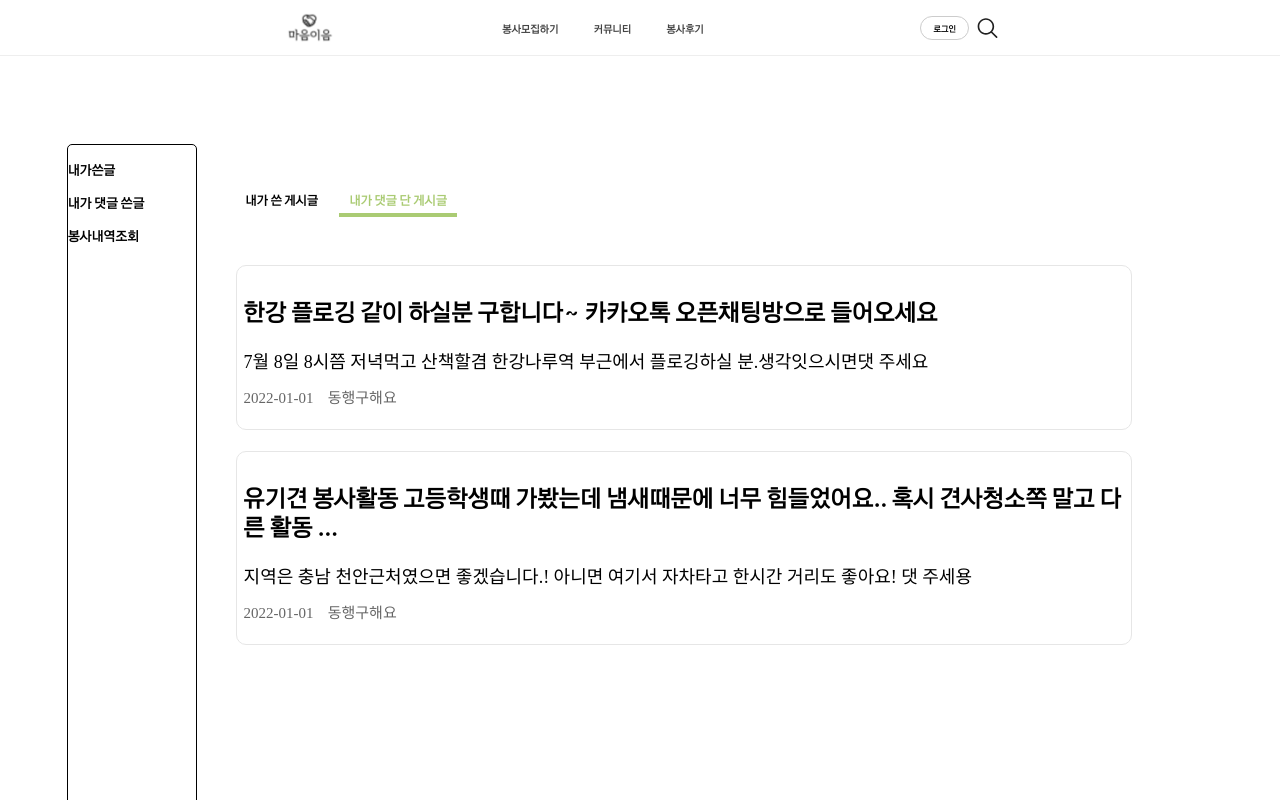
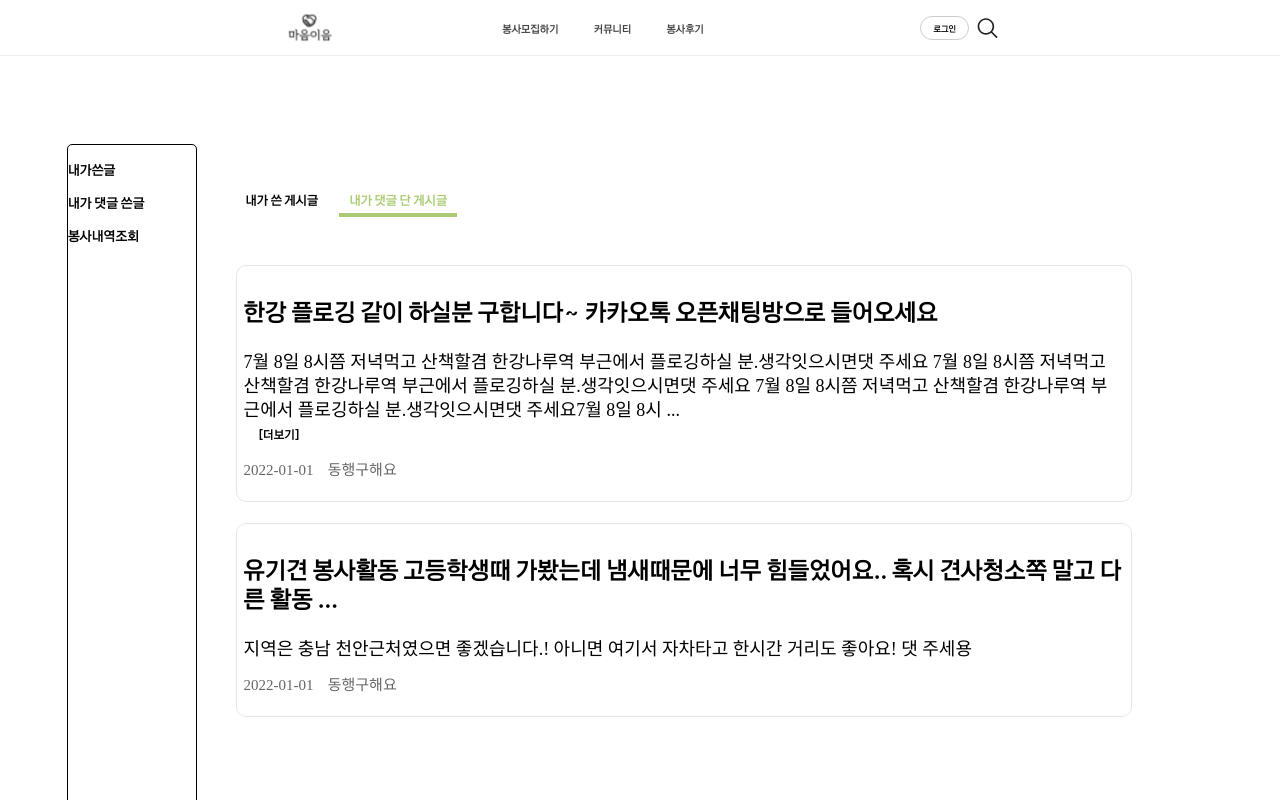
Before and after one commit to maumeum/Front-end, a React (Vite) app: page /mypage/comment in a window 1280 px wide. Shown: the top 800 px of the page. Built offline with nearby package versions, Linux system fonts and the light colour scheme; a web font is replaced by a local one.

Commit message:
[Feat] 게시글 조회에서 더보기 기능 추가

```diff
--- a/src/components/MyPost/MyPost.tsx
+++ b/src/components/MyPost/MyPost.tsx
@@ -13,7 +13,7 @@ function MyPost() {
 			title:
 				'한강 플로깅 같이 하실분 구합니다~ 카카오톡 오픈채팅방으로 들어오세요',
 			content:
-				'7월 8일 8시쯤 저녁먹고 산책할겸 한강나루역 부근에서 플로깅하실 분.생각잇으시면댓 주세요',
+				'7월 8일 8시쯤 저녁먹고 산책할겸 한강나루역 부근에서 플로깅하실 분.생각잇으시면댓 주세요 7월 8일 8시쯤 저녁먹고 산책할겸 한강나루역 부근에서 플로깅하실 분.생각잇으시면댓 주세요 7월 8일 8시쯤 저녁먹고 산책할겸 한강나루역 부근에서 플로깅하실 분.생각잇으시면댓 주세요7월 8일 8시쯤 저녁먹고 산책할겸 한강나루역 부근에서 플로깅하실 분.생각잇으시면댓 주세요7월 8일 8시쯤 저녁먹고 산책할겸 한강나루역 부근에서 플로깅하실 분.생각잇으시면댓 주세요7월 8일 8시쯤 저녁먹고 산책할겸 한강나루역 부근에서 플로깅하실 분.생각잇으시면댓 주세요7월 8일 8시쯤 저녁먹고 산책할겸 한강나루역 부근에서 플로깅하실 분.생각잇으시면댓 주세요',
 			category: '동행구해요',
 			date: '2022-01-01',
 		},
@@ -35,15 +35,33 @@ function MyPost() {
 			return title.slice(0, maxLength) + '...';
 		}
 	};
+
+	const [isShowMore, setIsShowMore] = useState<boolean>(false); //더보기 열고(긴글) 닫기(짧은글)
+	const textLimit = 160; //글자수 제한 선언
 	return (
 		<>
 			<PostListContainer>
 				{data.map((item, index) => {
 					const truncatedTitle = truncateTitle(item.title);
+					const shortComment = item.content.slice(0, textLimit) + ' ...'; //보여줄 짧은 글
+					const isLongComment = item.content.length > textLimit; //긴글인지 확인
 					return (
 						<PostBox key={`postList-${index}`}>
 							<Title>{truncatedTitle}</Title>
-							<Description>{item.content}</Description>
+							<Description>
+								{isLongComment && !isShowMore ? shortComment : item.content}
+								<div
+									onClick={() => setIsShowMore(!isShowMore)}
+									style={{
+										fontSize: '1.7rem',
+										marginLeft: '2.1rem',
+										cursor: 'pointer',
+									}}>
+									{item.content.length > textLimit &&
+										(isShowMore ? '[닫기]' : '[더보기]')}
+								</div>
+							</Description>
+
 							<PostInfo>
 								<p>{item.date}</p>
 								<p>{item.category}</p>
--- a/src/components/MyPost/myPost.ts
+++ b/src/components/MyPost/myPost.ts
@@ -20,7 +20,7 @@ export const Title = styled.p`
 	text-align: left;
 `;
 
-export const Description = styled.p`
+export const Description = styled.div`
 	margin: 0;
 	font-family: kakaoReg;
 	font-size: 18px;
```
